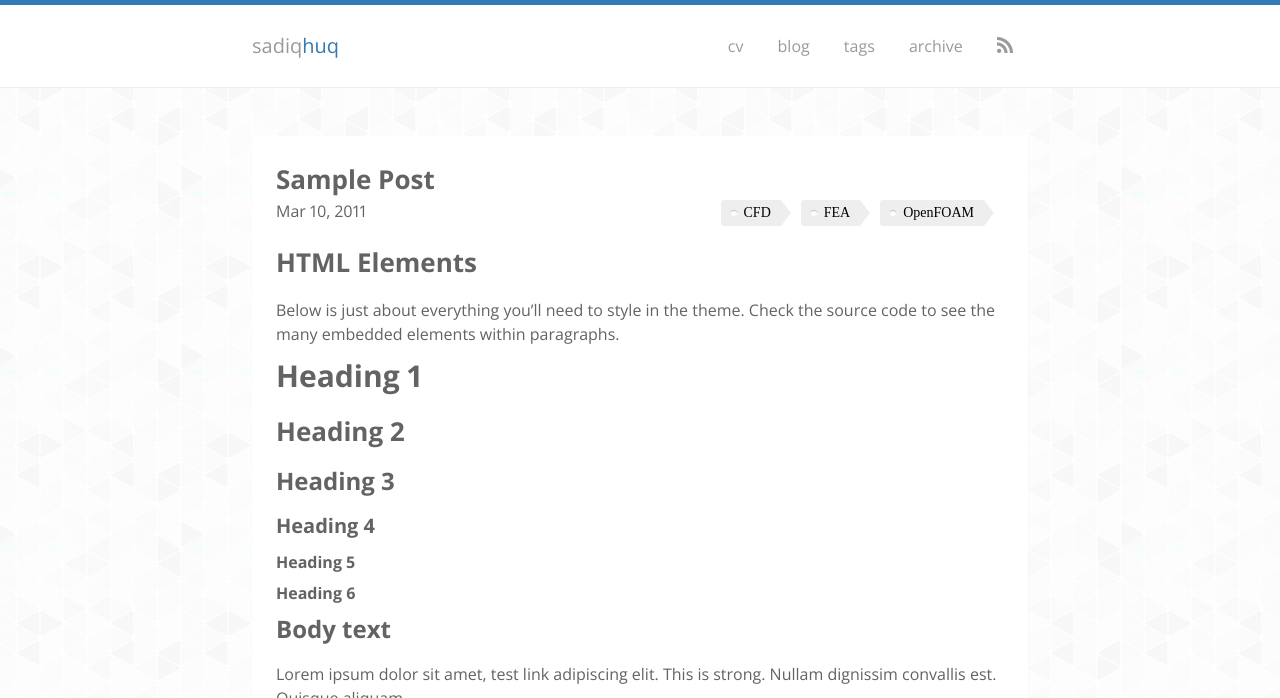
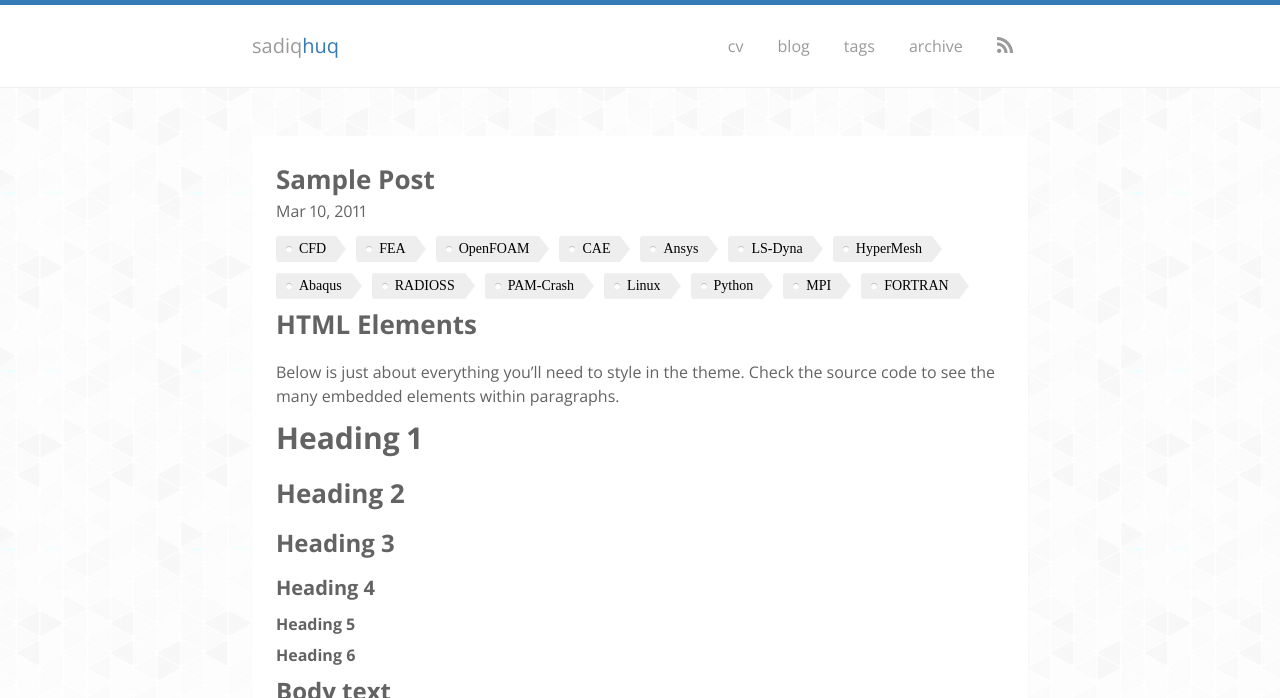
Before and after one commit to sadiqhuq/sadiqhuq.github.io, a Jekyll site: the page built from _posts/2011-03-10-sample-post.md, in a window 1280 px wide and 900 px high, cut to the strip 0-698 px from the top of the window. Built offline with Jekyll 4.4.1, drawn with Linux system fonts in a browser that asks for light colours; nearby versions of some CDN libraries; some web fonts are replaced; comment, search, counter and statistics services are not loaded.

Commit message:
too many dummy tags

```diff
--- a/_posts/2011-03-10-sample-post.md
+++ b/_posts/2011-03-10-sample-post.md
@@ -8,7 +8,7 @@ image:
   feature: https://images.unsplash.com/photo-1440635592348-167b1b30296f?crop=entropy&dpr=2&fit=crop&fm=jpg&h=475&ixjsv=2.1.0&ixlib=rb-0.3.5&q=50&w=1250
   credit: thomas shellberg
   creditlink: https://unsplash.com/photos/Ki0dpxd3LGc
-tags: CFD FEA OpenFOAM
+tags: CFD FEA OpenFOAM CAE Ansys LS-Dyna HyperMesh Abaqus RADIOSS PAM-Crash Linux Python MPI FORTRAN
 ---
 
 ## HTML Elements
```
